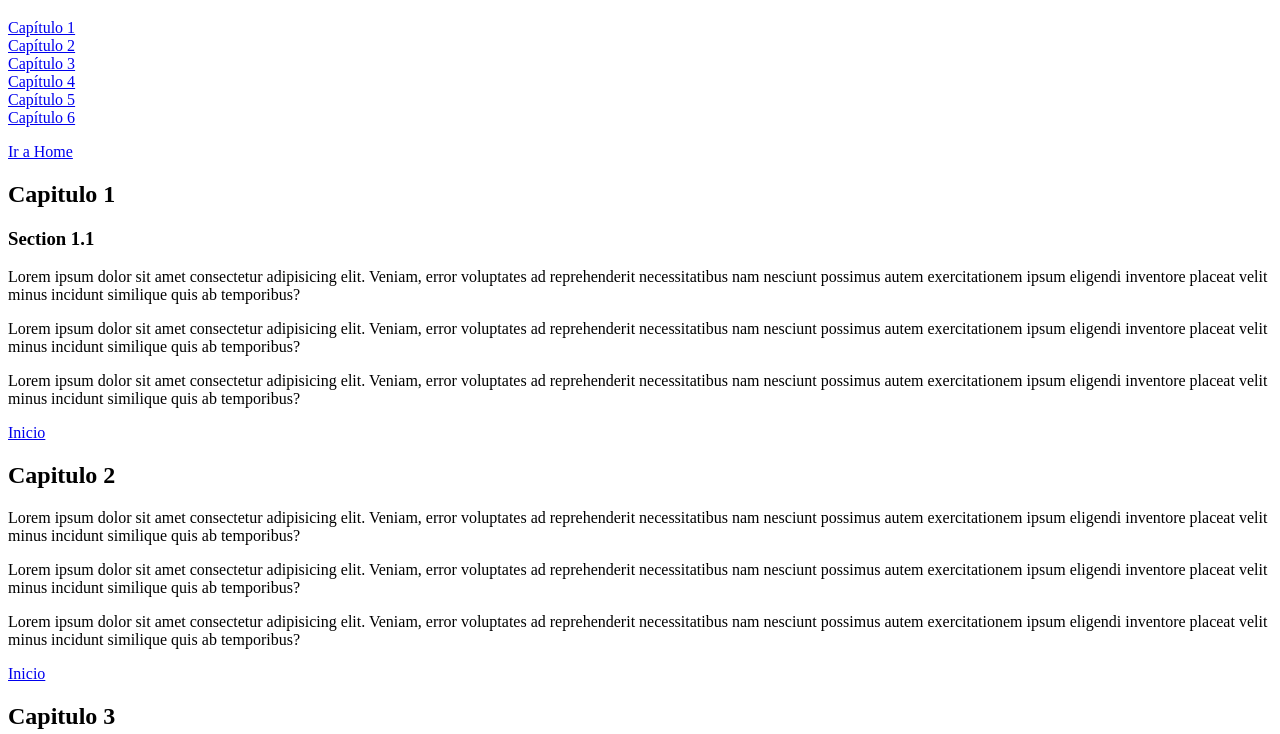
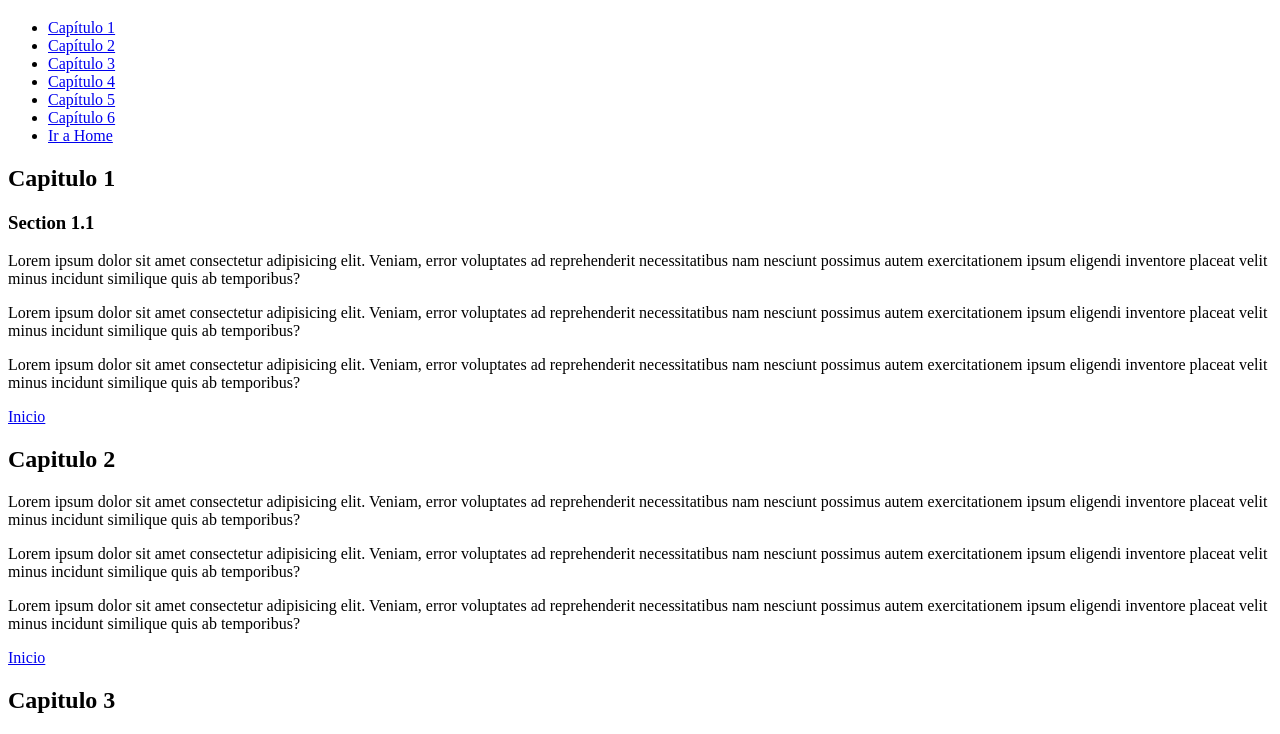
Before and after one commit to obetancourthunicah/pw1_202403_S, a plain HTML site: page primer_script.html in a window 1280 px wide. Shown: the part 61-795 px from the top of the page. Drawn offline with Linux system fonts and the light colour scheme.

Commit message:
Contenedores de HTML

```diff
--- a/primer_script.html
+++ b/primer_script.html
@@ -1,26 +1,34 @@
 <!DOCTYPE html>
 <html>
+
 <head>
     <title>Primer Script</title>
     <meta charset="utf-8" />
 </head>
+
 <body>
+    <header>
         <h1>Titulo de HTML</h1>
-        <p id="inicio">
-            <a href="#capitulo1">Capítulo 1</a><br/>
-            <a href="#capitulo2">Capítulo 2</a><br/>
-            <a href="#capitulo3">Capítulo 3</a><br/>
-            <a href="#capitulo4">Capítulo 4</a><br/>
-            <a href="#capitulo5">Capítulo 5</a><br/>
-            <a href="#capitulo6">Capítulo 6</a>
-        </p>
-        <a href="index.html">Ir a Home</a>
-        <h2 id="capitulo1">Capitulo 1</h2>
+        <nav>
+            <ul id="inicio">
+                <li><a href="#capitulo1">Capítulo 1</a></li>
+                <li><a href="#capitulo2">Capítulo 2</a></li>
+                <li><a href="#capitulo3">Capítulo 3</a></li>
+                <li><a href="#capitulo4">Capítulo 4</a></li>
+                <li><a href="#capitulo5">Capítulo 5</a></li>
+                <li><a href="#capitulo6">Capítulo 6</a></li>
+                <li><a href="index.html">Ir a Home</a></li>
+            </ul>
+        </nav>
+    </header>
+    <main>
+        <section id="capitulo1">
+            <h2>Capitulo 1</h2>
             <h3>Section 1.1</h3>
             <p>
                 Lorem ipsum dolor sit amet consectetur adipisicing elit.
                 Veniam, error voluptates ad reprehenderit necessitatibus nam
-        nesciunt  possimus autem exercitationem ipsum eligendi
+                nesciunt possimus autem exercitationem ipsum eligendi
                 inventore placeat velit minus incidunt similique quis ab
                 temporibus?
             </p>
@@ -39,11 +47,12 @@
                 temporibus?
             </p>
             <a href="#inicio">Inicio</a>
+        </section>
         <h2 id="capitulo2">Capitulo 2</h2>
         <p>
             Lorem ipsum dolor sit amet consectetur adipisicing elit.
             Veniam, error voluptates ad reprehenderit necessitatibus nam
-            nesciunt  possimus autem exercitationem ipsum eligendi
+            nesciunt possimus autem exercitationem ipsum eligendi
             inventore placeat velit minus incidunt similique quis ab
             temporibus?
         </p>
@@ -66,7 +75,7 @@
         <p>
             Lorem ipsum dolor sit amet consectetur adipisicing elit.
             Veniam, error voluptates ad reprehenderit necessitatibus nam
-            nesciunt  possimus autem exercitationem ipsum eligendi
+            nesciunt possimus autem exercitationem ipsum eligendi
             inventore placeat velit minus incidunt similique quis ab
             temporibus?
         </p>
@@ -89,7 +98,7 @@
         <p>
             Lorem ipsum dolor sit amet consectetur adipisicing elit.
             Veniam, error voluptates ad reprehenderit necessitatibus nam
-            nesciunt  possimus autem exercitationem ipsum eligendi
+            nesciunt possimus autem exercitationem ipsum eligendi
             inventore placeat velit minus incidunt similique quis ab
             temporibus?
         </p>
@@ -112,7 +121,7 @@
         <p>
             Lorem ipsum dolor sit amet consectetur adipisicing elit.
             Veniam, error voluptates ad reprehenderit necessitatibus nam
-            nesciunt  possimus autem exercitationem ipsum eligendi
+            nesciunt possimus autem exercitationem ipsum eligendi
             inventore placeat velit minus incidunt similique quis ab
             temporibus?
         </p>
@@ -135,7 +144,7 @@
         <p>
             Lorem ipsum dolor sit amet consectetur adipisicing elit.
             Veniam, error voluptates ad reprehenderit necessitatibus nam
-            nesciunt  possimus autem exercitationem ipsum eligendi
+            nesciunt possimus autem exercitationem ipsum eligendi
             inventore placeat velit minus incidunt similique quis ab
             temporibus?
         </p>
@@ -154,6 +163,19 @@
             temporibus?
         </p>
         <a href="#inicio">Inicio</a>
+        <article>
+            <div>
+            </div>
+            <span>
+            </span>
+        </article>
+    </main>
+    <aside>
+        <p>Cualquier Contenido sin relevancia con el Documento</p>
+    </aside>
+    <footer>
+        &copy; Todos Derechos Reservados 2024 ICC SCJ
+    </footer>
     <!--
         <h4></h4>
         <h5></h5>
@@ -161,4 +183,5 @@
         -->
 
 </body>
+
 </html>
```
Lines whose indentation alone changed are shown as unchanged.
